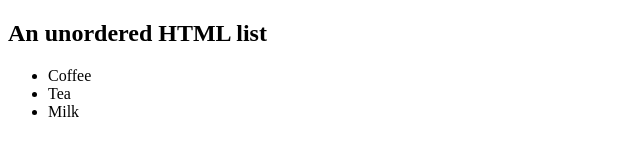
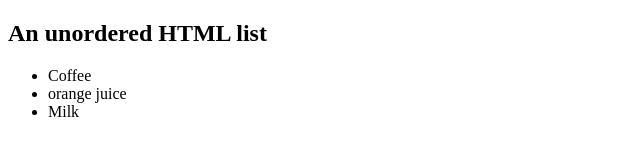
Before and after one commit to frankfenghua/testgit, a plain HTML site: page index.html in a window 1280 px wide. Shown: the full height of the page, 0-640 px from the left. Drawn offline with Linux system fonts and the light colour scheme.

Commit message:
add juice

```diff
--- a/index.html
+++ b/index.html
@@ -6,7 +6,7 @@
 
 <ul>
   <li>Coffee</li>
-  <li>Tea</li>
+  <li>orange juice</li>
   <li>Milk</li>
 </ul>
 
```
